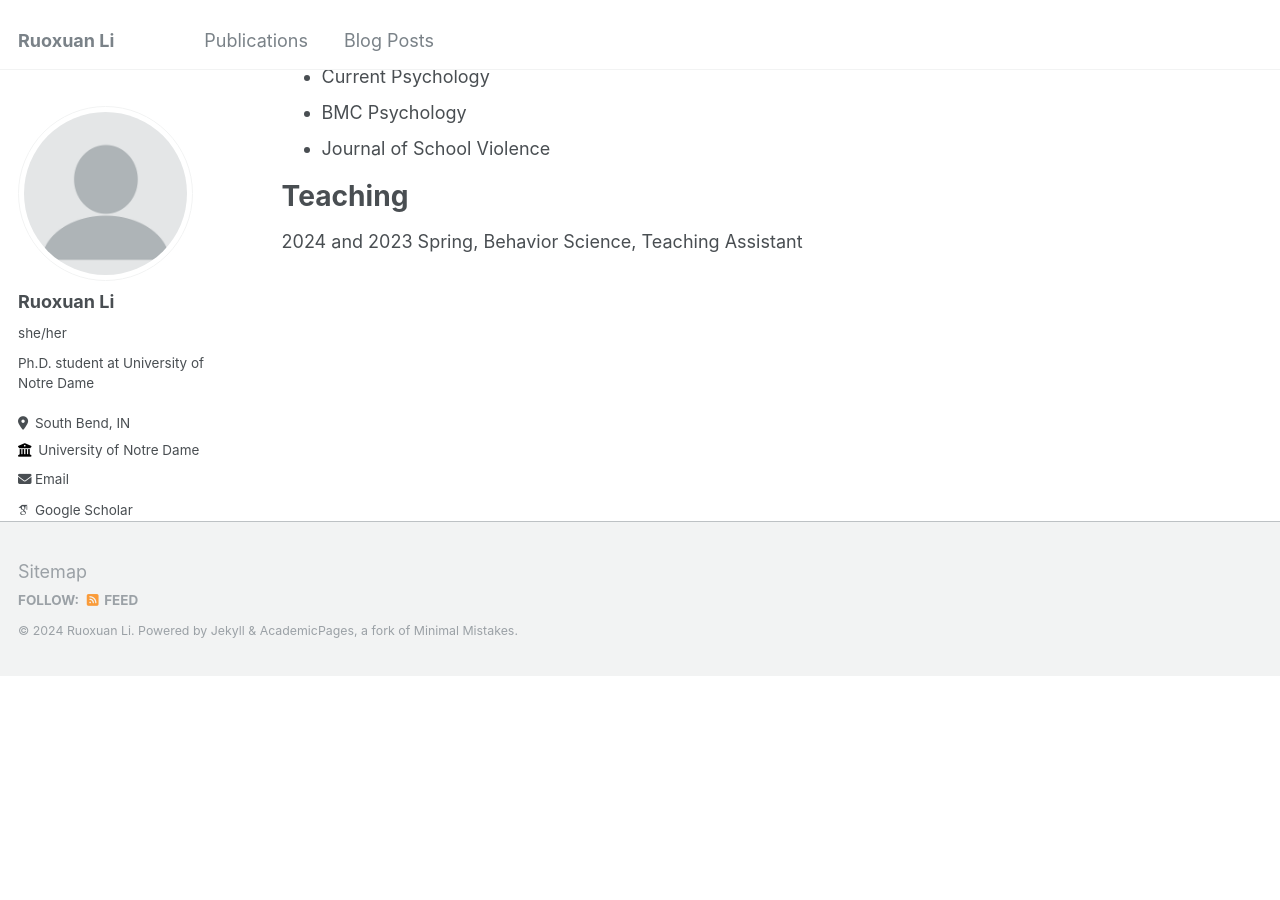
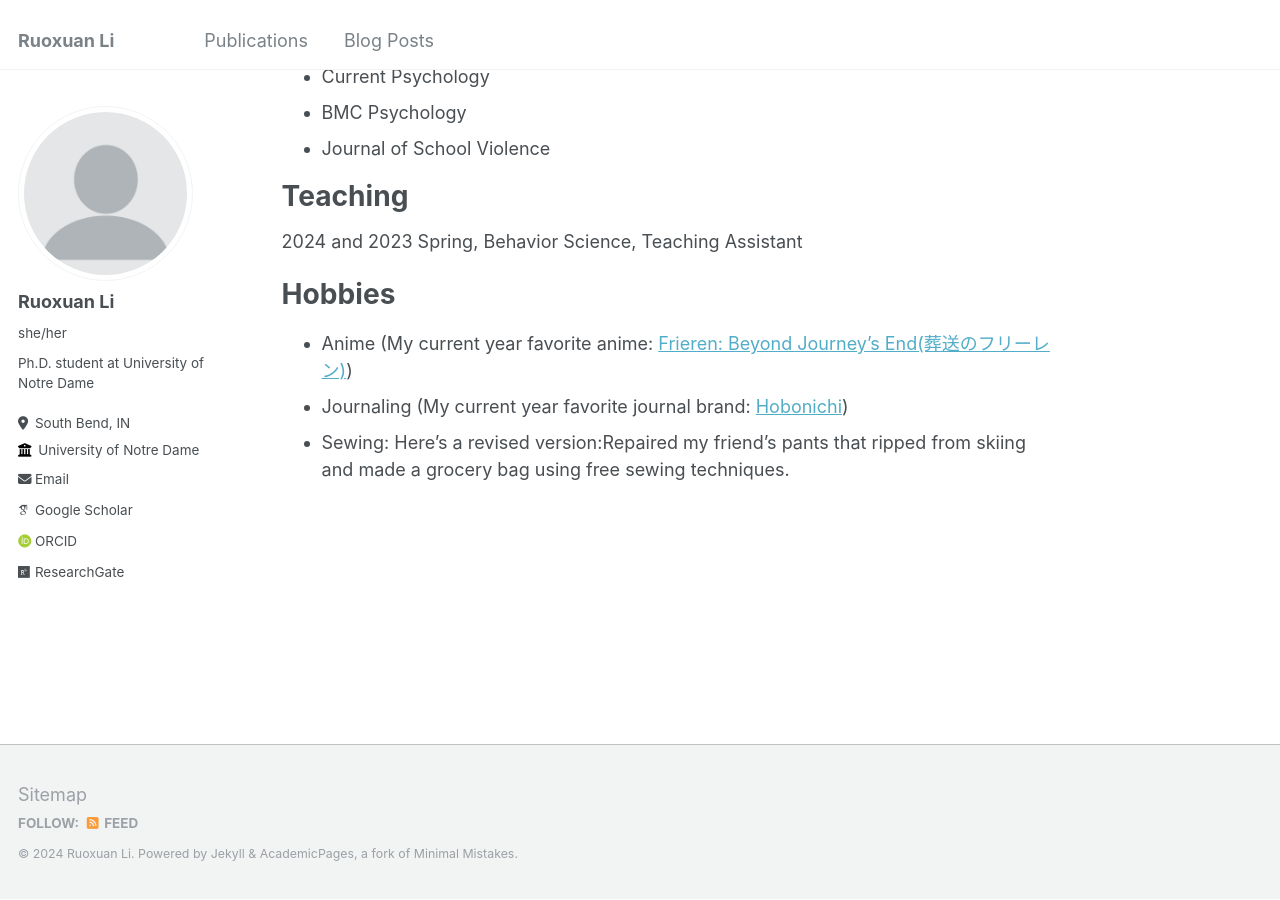
Before and after one commit to Ruoxuan-Li-Roxanne/Ruoxuan-Li-Roxanne.github.io, a Jekyll site: the page built from _pages/about.md, in a window 1280 px wide and 900 px high, scrolled down 3032 px. Built offline with Jekyll 4.4.1, drawn with Linux system fonts in a browser that asks for light colours; some web fonts are replaced; before the commit the page ends 3709 px from its top, so only the background shows below that.

Commit message:
Update about.md

```diff
--- a/_pages/about.md
+++ b/_pages/about.md
@@ -66,3 +66,9 @@ I have served as a reviewer for more than 20 peer-reviewed journals, including:
 Teaching
 ======
 2024 and 2023 Spring, Behavior Science, Teaching Assistant
+
+Hobbies
+======
+- Anime (My current year favorite anime: [Frieren: Beyond Journey's End(葬送のフリーレン)](https://frieren-anime.jp/))
+- Journaling (My current year favorite journal brand: [Hobonichi](https://www.1101.com/store/techo/en/))
+- Sewing: Here's a revised version:Repaired my friend's pants that ripped from skiing and made a grocery bag using free sewing techniques.
```
